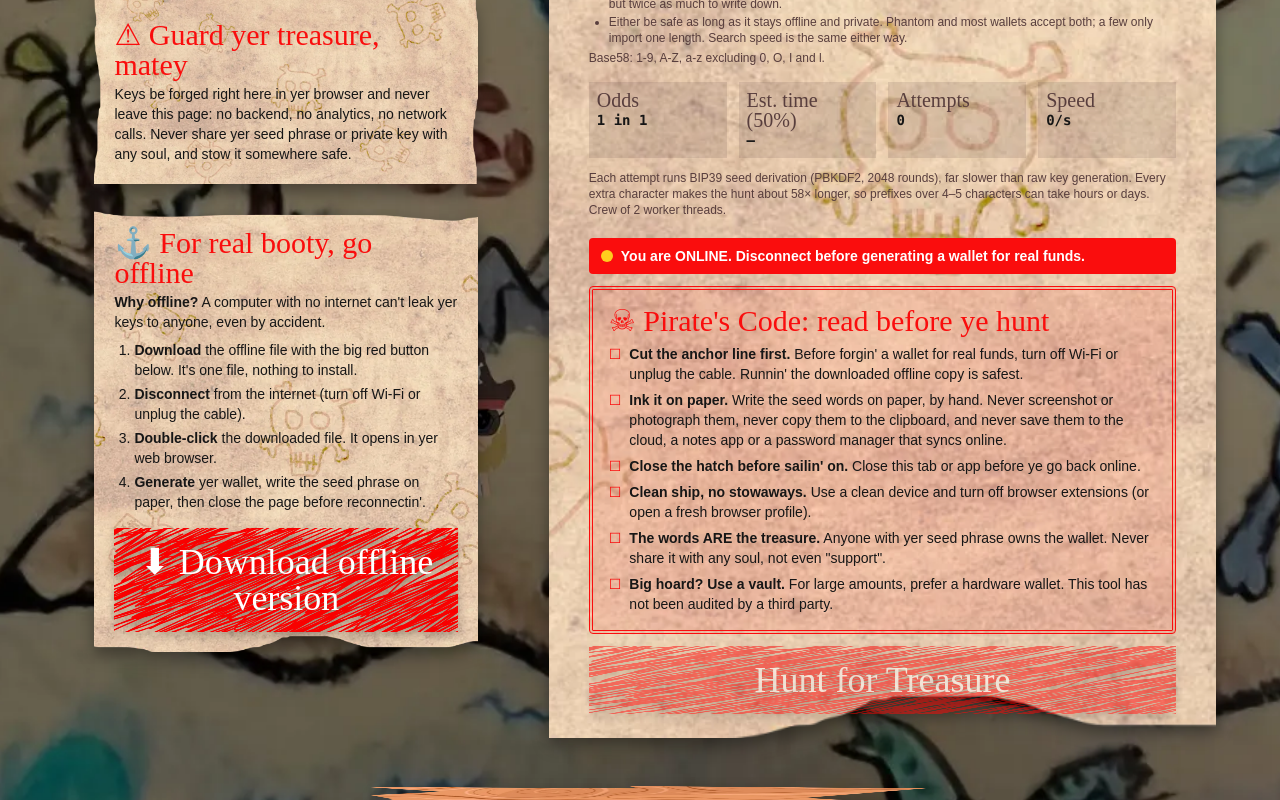
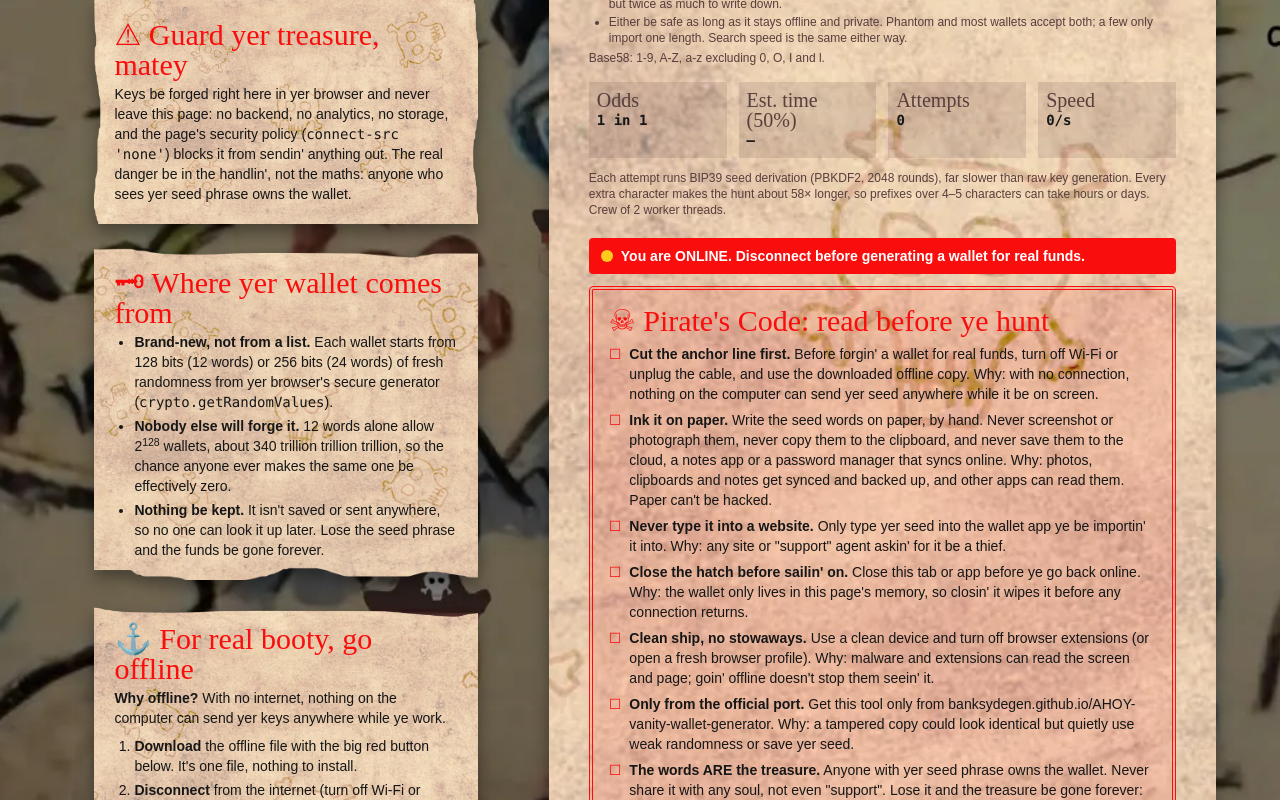
Before and after one commit to BANKSYDEGEN/AHOY-vanity-wallet-generator, a React (Vite) app: page / in a window 1280 px wide. Shown: the part 700-1500 px from the top of the page. Built offline with nearby package versions, Linux system fonts and the light colour scheme.

Commit message:
Explain where wallets come from and why each safety rule exists (site + README)

```diff
--- a/src/App.tsx
+++ b/src/App.tsx
@@ -124,11 +124,13 @@ function AddressCopy({ address }: { address: string }) {
 }
 
 const SAFETY_RULES: [string, string][] = [
-  ['Cut the anchor line first.', 'Before forgin\' a wallet for real funds, turn off Wi-Fi or unplug the cable. Runnin\' the downloaded offline copy is safest.'],
-  ['Ink it on paper.', 'Write the seed words on paper, by hand. Never screenshot or photograph them, never copy them to the clipboard, and never save them to the cloud, a notes app or a password manager that syncs online.'],
-  ['Close the hatch before sailin\' on.', 'Close this tab or app before ye go back online.'],
-  ['Clean ship, no stowaways.', 'Use a clean device and turn off browser extensions (or open a fresh browser profile).'],
-  ['The words ARE the treasure.', 'Anyone with yer seed phrase owns the wallet. Never share it with any soul, not even "support".'],
+  ['Cut the anchor line first.', 'Before forgin\' a wallet for real funds, turn off Wi-Fi or unplug the cable, and use the downloaded offline copy. Why: with no connection, nothing on the computer can send yer seed anywhere while it be on screen.'],
+  ['Ink it on paper.', 'Write the seed words on paper, by hand. Never screenshot or photograph them, never copy them to the clipboard, and never save them to the cloud, a notes app or a password manager that syncs online. Why: photos, clipboards and notes get synced and backed up, and other apps can read them. Paper can\'t be hacked.'],
+  ['Never type it into a website.', 'Only type yer seed into the wallet app ye be importin\' it into. Why: any site or "support" agent askin\' for it be a thief.'],
+  ['Close the hatch before sailin\' on.', 'Close this tab or app before ye go back online. Why: the wallet only lives in this page\'s memory, so closin\' it wipes it before any connection returns.'],
+  ['Clean ship, no stowaways.', 'Use a clean device and turn off browser extensions (or open a fresh browser profile). Why: malware and extensions can read the screen and page; goin\' offline doesn\'t stop them seein\' it.'],
+  ['Only from the official port.', 'Get this tool only from banksydegen.github.io/AHOY-vanity-wallet-generator. Why: a tampered copy could look identical but quietly use weak randomness or save yer seed.'],
+  ['The words ARE the treasure.', 'Anyone with yer seed phrase owns the wallet. Never share it with any soul, not even "support". Lose it and the treasure be gone forever: nobody, us included, can recover it.'],
   ['Big hoard? Use a vault.', 'For large amounts, prefer a hardware wallet. This tool has not been audited by a third party.'],
 ]
 
@@ -219,11 +221,19 @@ export default function App() {
           <img src={logo} alt="PumpFun Pirates captain" className="sway w-full max-w-sm rounded-b-full border-t-[20px] border-b-8 border-t-ink border-b-blood drop-shadow-[0_10px_10px_#00000040]" />
           <div className="paper w-full max-w-sm p-5">
             <p className={`${hand} text-3xl text-blood`}>⚠ Guard yer treasure, matey</p>
-            <p className="mt-1 text-sm">Keys be forged right here in yer browser and never leave this page: no backend, no analytics, no network calls. Never share yer seed phrase or private key with any soul, and stow it somewhere safe.</p>
+            <p className="mt-1 text-sm">Keys be forged right here in yer browser and never leave this page: no backend, no analytics, no storage, and the page's security policy (<code>connect-src 'none'</code>) blocks it from sendin' anything out. The real danger be in the handlin', not the maths: anyone who sees yer seed phrase owns the wallet.</p>
+          </div>
+          <div className="paper w-full max-w-sm p-5">
+            <p className={`${hand} text-3xl text-blood`}>🗝 Where yer wallet comes from</p>
+            <ul className="mt-1 list-disc space-y-1 pl-5 text-sm">
+              <li><strong>Brand-new, not from a list.</strong> Each wallet starts from 128 bits (12 words) or 256 bits (24 words) of fresh randomness from yer browser's secure generator (<code>crypto.getRandomValues</code>).</li>
+              <li><strong>Nobody else will forge it.</strong> 12 words alone allow 2<sup>128</sup> wallets, about 340 trillion trillion trillion, so the chance anyone ever makes the same one be effectively zero.</li>
+              <li><strong>Nothing be kept.</strong> It isn't saved or sent anywhere, so no one can look it up later. Lose the seed phrase and the funds be gone forever.</li>
+            </ul>
           </div>
           <div className="paper w-full max-w-sm p-5">
             <p className={`${hand} text-3xl text-blood`}>{OFFLINE_BUILD ? '⚓ Ye be sailin\' offline' : '⚓ For real booty, go offline'}</p>
-            <p className="mt-1 text-sm"><strong>Why offline?</strong> A computer with no internet can't leak yer keys to anyone, even by accident.</p>
+            <p className="mt-1 text-sm"><strong>Why offline?</strong> With no internet, nothing on the computer can send yer keys anywhere while ye work.</p>
             <ol className="mt-2 list-decimal space-y-1 pl-5 text-sm">
               <li><strong>Download</strong> the offline file with the big red button below. It's one file, nothing to install.</li>
               <li><strong>Disconnect</strong> from the internet (turn off Wi-Fi or unplug the cable).</li>
```
Also changed, not shown: 1 other file (tests, documents, lock files or other folders).
